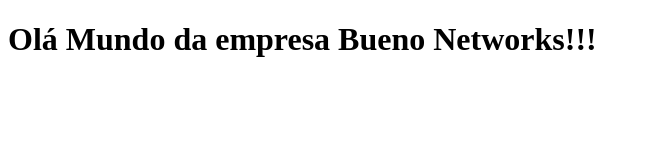
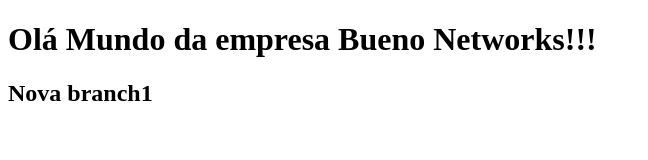
Before and after one commit to jmarcosd/repositorio1, a plain HTML site: page index.html in a window 1280 px wide. Shown: the whole page, without its empty margins (0-648 px from the left). Drawn offline with Linux system fonts and the light colour scheme.

Commit message:
04 - commit

```diff
--- a/index.html
+++ b/index.html
@@ -8,5 +8,6 @@
 </head>
 <body>
     <h1>Olá Mundo da empresa Bueno Networks!!!</h1>
+    <h2>Nova branch1</h2>
 </body>
 </html>
```
